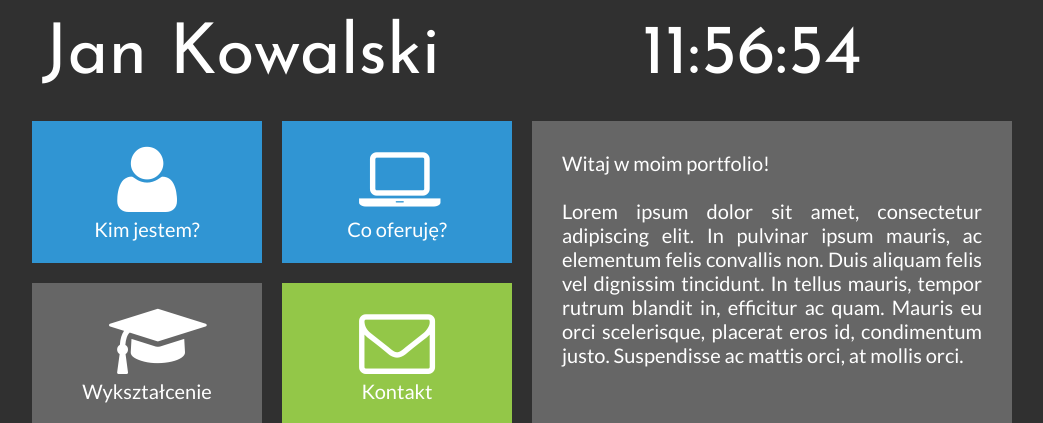
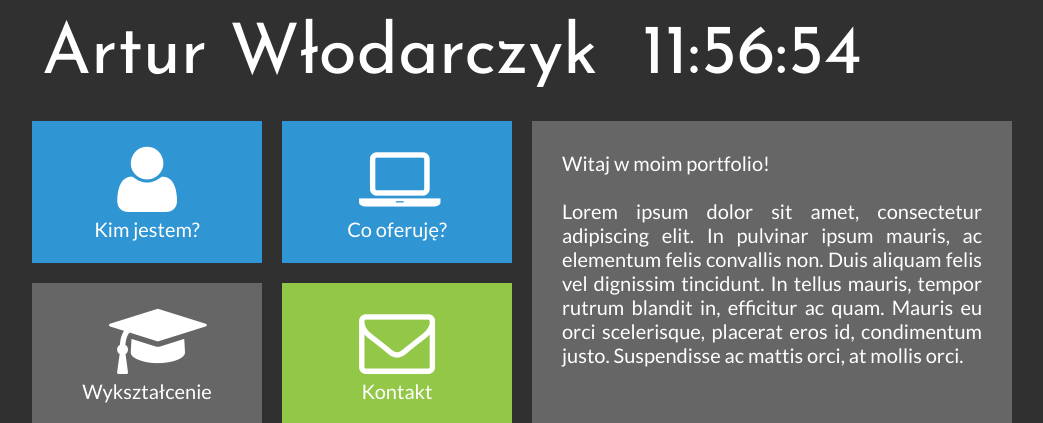
Before and after one commit to artur-byte/artur-byte.first, a plain HTML site: page index.html in a window 1280 px wide. Shown: the top 423 px of the page, without its empty margins (118-1161 px from the left). Drawn offline with Linux system fonts and the light colour scheme.

Commit message:
Update index.html

```diff
--- a/index.html
+++ b/index.html
@@ -22,7 +22,7 @@
 	<div id="container">
 
 		<div class="rectangle">
-			<div id="logo"><a href="zatrudnij-programiste-webowego" class="tilelinkhtml5">Jan Kowalski</a></div>
+			<div id="logo"><a href="zatrudnij-programiste-webowego" class="tilelinkhtml5">Artur Włodarczyk</a></div>
 			<div id="zegar">12:00:00</div>
 			<div style="clear: both;"></div>
 		</div>
```
